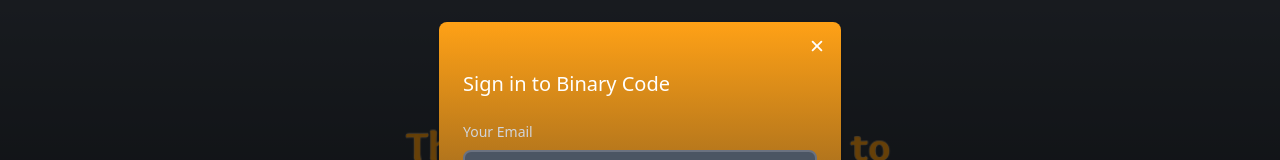
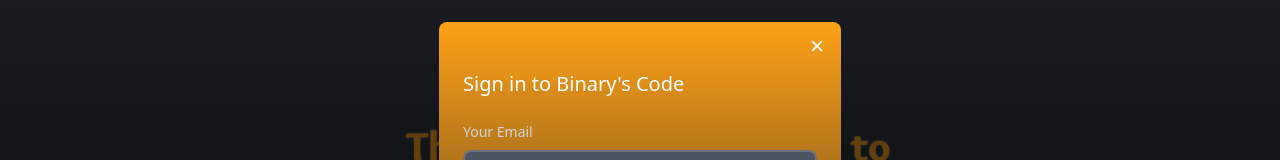
Before and after one commit to manishbhagat246/Code_Here, a Next.js app: page /auth in a window 1280 px wide. Both pictures are taken after a click on the button "Sign In". Shown: the part 160-320 px from the top of the page. Built offline with nearby package versions, Linux system fonts and the light colour scheme; no server answers.

Commit message:
edited the name

```diff
--- a/src/components/Modals/Login.tsx
+++ b/src/components/Modals/Login.tsx
@@ -35,7 +35,7 @@
 		if (error) toast.error(error.message, { position: "top-center", autoClose: 3000, theme: "dark" });	}, [error]);
 	return (
 		<form className='space-y-6 px-6 pb-4' onSubmit={handleLogin}>
-			<h3 className='text-xl font-medium text-white'>Sign in to Binary Code</h3>
+			<h3 className='text-xl font-medium text-white'>Sign in to Binary's Code</h3>
 			<div>
 				<label htmlFor='email' className='text-sm font-medium block mb-2 text-gray-300'>
 					Your Email
--- a/src/components/Modals/Signup.tsx
+++ b/src/components/Modals/Signup.tsx
@@ -54,7 +54,7 @@
 
 	return (
 		<form className='space-y-6 px-6 pb-4' onSubmit={handleRegister}>
-			<h3 className='text-xl font-medium text-white'>Register to Binary Code</h3>
+			<h3 className='text-xl font-medium text-white'>Register to Binary's Code</h3>
 			<div>
 				<label htmlFor='email' className='text-sm font-medium block mb-2 text-gray-300'>
 					Email
--- a/src/pages/_app.tsx
+++ b/src/pages/_app.tsx
@@ -8,7 +8,7 @@
 	return (
 		<RecoilRoot>
 			<Head>
-				<title>Binary Code</title>
+				<title>Binary's Code</title>
 				<meta name='viewport' content='width=device-width, initial-scale=1' />
 				<link rel='icon' href='/top-logo.png' />
 				<meta
```
